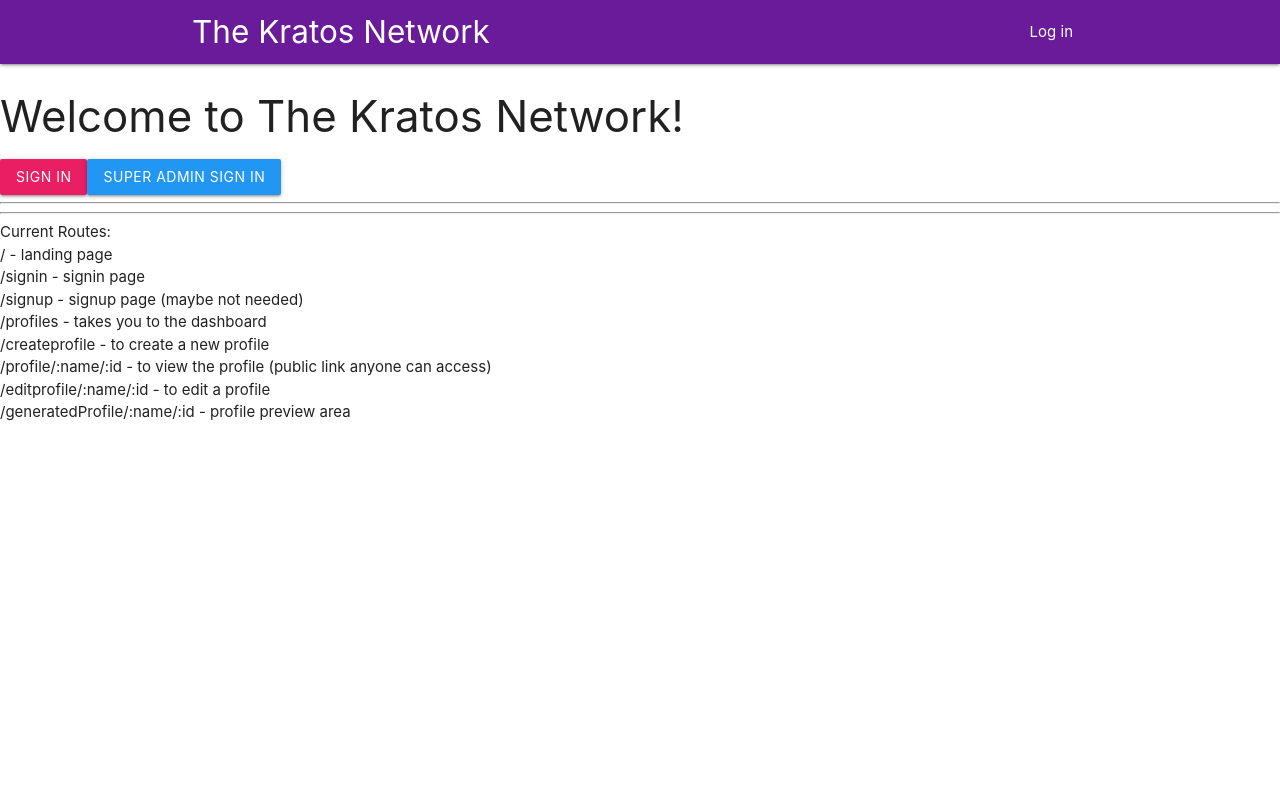
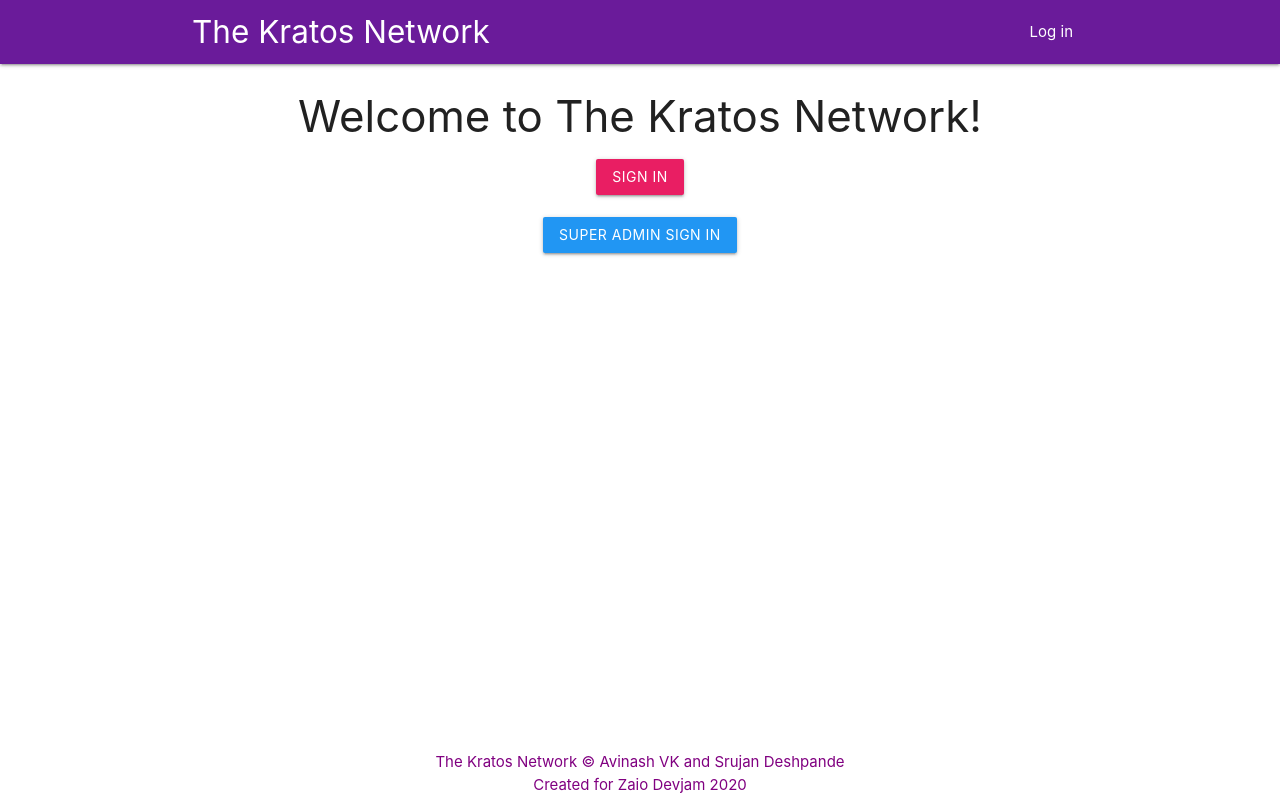
Before and after one commit to the-http-418/the-kratos-network, a React (Create React App) app in the folder frontend/: page / in a window 1280 px wide. Built offline with nearby package versions, Linux system fonts and the light colour scheme; no server answers.

Commit message:
f1 Footer

```diff
--- a/frontend/src/App.js
+++ b/frontend/src/App.js
@@ -8,6 +8,7 @@ import Content from './components/dashboard/Content'
 import LandingPage from './components/pages/LandingPage'
 import Dashboard from './components/dashboard/Dashboard'
 import Navbar from './components/layout/Navbar'
+import Footer from './components/layout/Footer'
 import EditProfile from './components/profile/EditProfile'
 import CreateProfile from './components/profile/CreateProfile'
 import PreviewProfileView from './components/profile/PreviewProfileView'
@@ -24,6 +25,7 @@ function App() {
     <BrowserRouter>
     <div className="App">
       <Navbar/>
+      <Footer/>
       <Switch>
         <Route exact path='/' component = {LandingPage}/>
         <Route path='/signin' component = {SignIn}/>
--- a/frontend/src/components/auth/CreateAdmin.js
+++ b/frontend/src/components/auth/CreateAdmin.js
@@ -24,7 +24,7 @@ class CreateAdmin extends Component {
           .then(
               (user) => {
                 alert("Sucessfully Created Admin!");
-                  this.props.history.push('/');
+                  this.props.history.push('/createadmin');
               }
           )
           .catch(
--- /dev/null
+++ b/frontend/src/components/layout/Footer.js
@@ -0,0 +1,14 @@
+import React, { Component } from 'react'
+import {Link} from 'react-router-dom'
+
+class Footer extends Component {
+    render(){
+    return (
+        <div className="footer">
+          The Kratos Network © Avinash VK and Srujan Deshpande
+          <br/>
+          Created for Zaio Devjam 2020
+        </div>
+    )}
+}
+export default Footer
--- a/frontend/src/components/pages/LandingPage.js
+++ b/frontend/src/components/pages/LandingPage.js
@@ -2,29 +2,22 @@ import React from 'react'
 import {Link} from 'react-router-dom'
 export default function LandingPage() {
     return (
-        <div>
+        <div className='loginstuff'>
             <h3>Welcome to The Kratos Network!</h3>
+            <div>
             <Link to ='/signin'>
               <div className="btn pink white-text">
                 Sign in
               </div>
             </Link>
+            <br/>
+            <br/>
             <Link to ='/superadminsignin'>
               <div className="btn blue white-text">
                 Super Admin Sign In
               </div>
             </Link>
-            <hr/>
-            <hr/>
-            Current Routes:<br></br>
-            / - landing page<br/>
-            /signin - signin page<br/>
-            /signup - signup page (maybe not needed)<br/>
-            /profiles - takes you to the dashboard<br/>
-            /createprofile - to create a new profile<br/>
-            /profile/:name/:id - to view the profile (public link anyone can access)<br/>
-            /editprofile/:name/:id - to edit a profile<br/>
-            /generatedProfile/:name/:id - profile preview area<br/>
+            </div>
         </div>
     )
 }
--- a/frontend/src/index.css
+++ b/frontend/src/index.css
@@ -88,8 +88,20 @@ div .wrapper-sidenav{
   padding:20px;
   border:2px solid rgb(99, 15, 121);
   box-shadow: 0 4px 8px 0 rgba(0, 0, 0, 0.2),0 6px 20px 0 rgba(0, 0, 0, 0.19);
+}
 
+.loginstuff{
+  text-align:center;
+}
 
+.footer {
+  position: fixed;
+  left: 0;
+  bottom: 0.5%;
+  width: 100%;
+  background-color: white;
+  color: purple;
+  text-align: center;
 }
 
 .input-field input[type=text]:focus + label {
```
